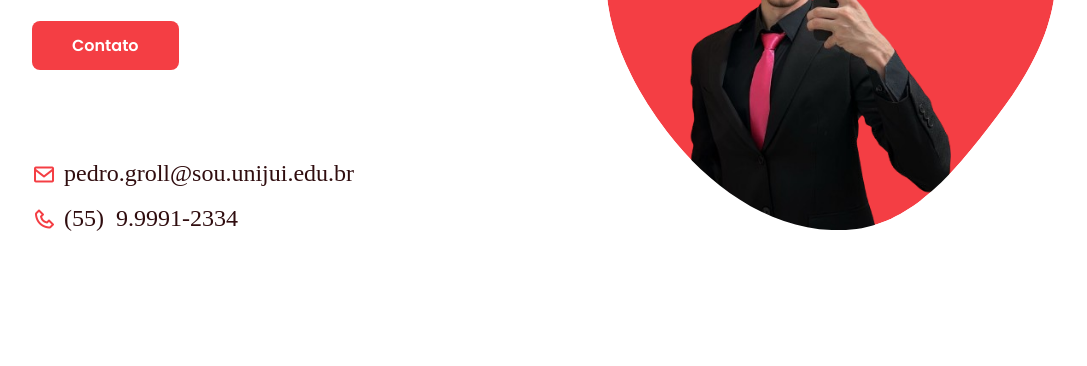
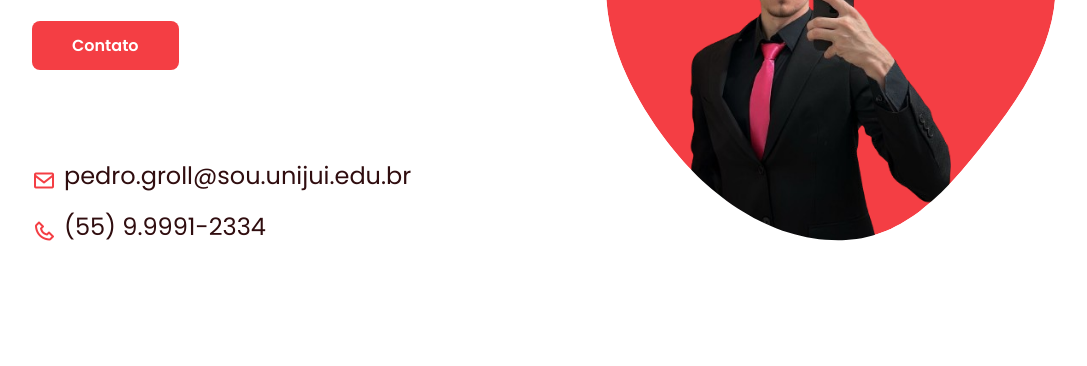
Before and after one commit to mrafalsk1/portfolio-colleage-assignment, a plain HTML site: page index.html in a window 1280 px wide. Shown: the part 434-800 px from the top of the page, without its empty margins (96-1183 px from the left). Drawn offline with nearby package versions, Linux system fonts and the light colour scheme.

Commit message:
Update styles.css

```diff
--- a/assets/css/styles.css
+++ b/assets/css/styles.css
@@ -233,6 +233,7 @@ img {
   color: var(--second-color);
   /* font-size: large; */
   padding-left: 0.5rem;
+  font-family: var(--body-font)
 }
 .home__img {
   position: absolute;
```
